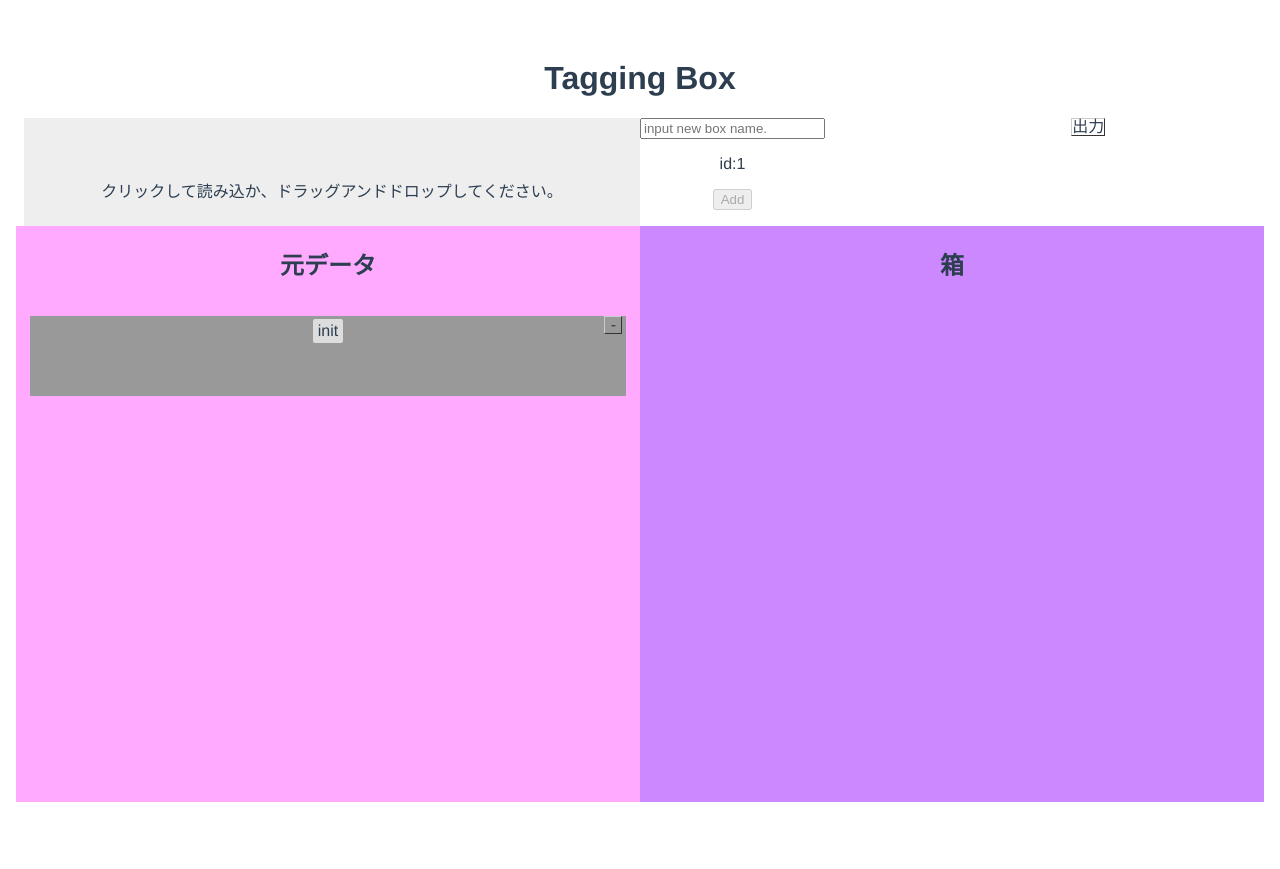
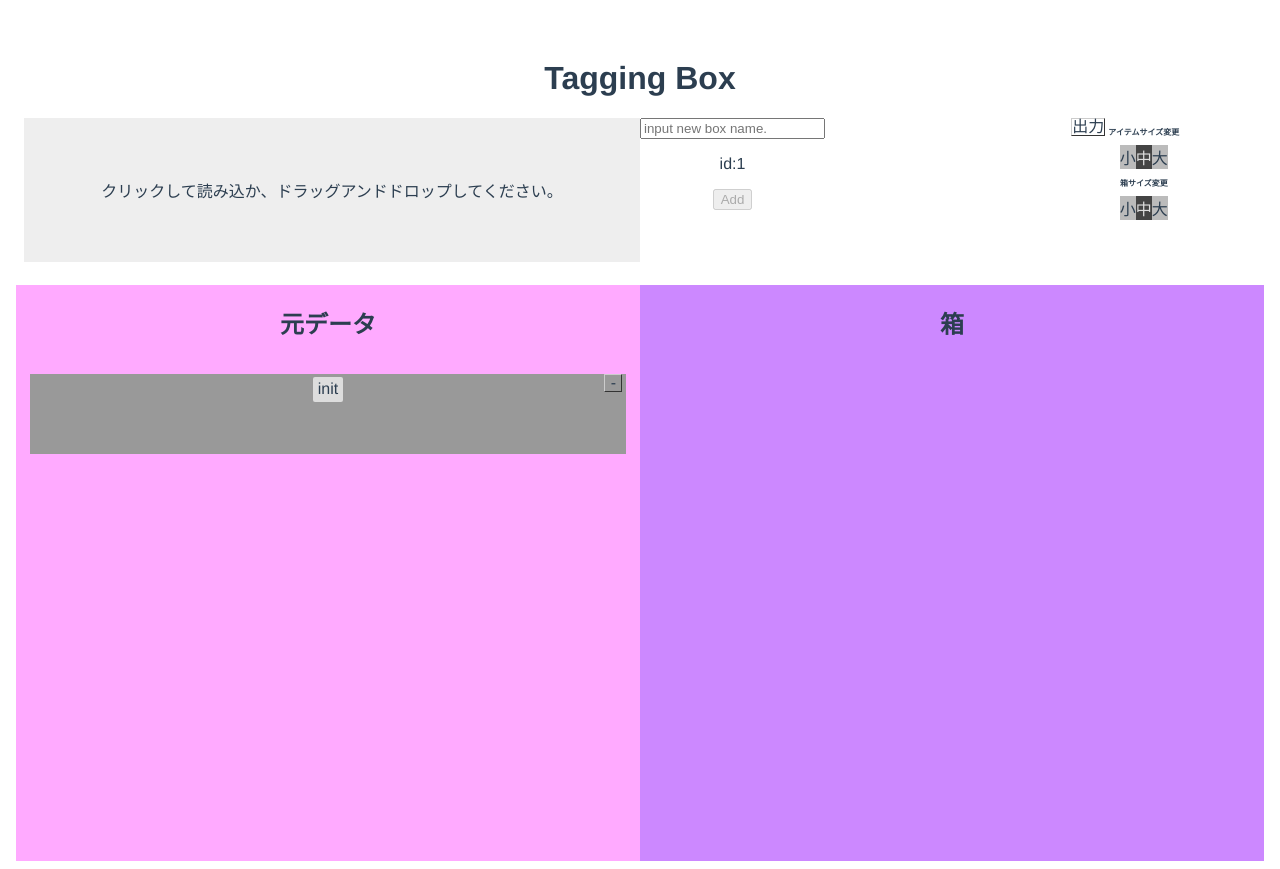
Before and after one commit to aiwaka/tagging_box, a Vue app: page / in a window 1280 px wide. Before the commit the page ends 810 px from the top, so only its background shows below. Built offline with nearby package versions, Linux system fonts and the light colour scheme.

Commit message:
view fix and size switch added

```diff
--- a/src/App.vue
+++ b/src/App.vue
@@ -1,5 +1,6 @@
 <template>
   <div id="app">
+    <h1>Tagging Box</h1>
     <menubar />
     <!-- <img alt="Vue logo" src="./assets/logo.png" /> -->
     <!-- <HelloWorld msg="Welcome to Your Vue.js App" /> -->
--- a/src/components/BoxBlock.vue
+++ b/src/components/BoxBlock.vue
@@ -78,6 +78,16 @@ export default {
     };
   },
   computed: {
+    boxViewSize() {
+      return this.$store.state.itemViewSize;
+    },
+    viewSizeClass() {
+      return {
+        small: this.boxViewSize === 0,
+        middle: this.boxViewSize === 1,
+        large: this.boxViewSize === 2,
+      };
+    },
     thisBoxIdx() {
       return this.$store.state.boxData.findIndex(
         (e) => e.boxId === this.boxData.boxId
--- a/src/components/ItemBlock.vue
+++ b/src/components/ItemBlock.vue
@@ -4,6 +4,7 @@
     class="item-block"
     draggable="true"
     v-on:dragstart="dragItem($event, item.itemId, boxId)"
+    :class="viewSizeClass"
   >
     <div class="item-block__container">
       <p>{{ item.name }}</p>
@@ -15,6 +16,18 @@
 export default {
   name: "ItemBlock",
   props: ["item", "boxId"],
+  computed: {
+    itemViewSize() {
+      return this.$store.state.itemViewSize;
+    },
+    viewSizeClass() {
+      return {
+        small: this.itemViewSize === 0,
+        middle: this.itemViewSize === 1,
+        large: this.itemViewSize === 2,
+      };
+    },
+  },
   methods: {
     dragItem(event, itemId, boxId) {
       event.dataTransfer.effectAllowed = "move";
@@ -32,10 +45,26 @@ export default {
 .item-block {
   margin: 0.4rem 0.6rem;
 }
+.item-block.small {
+  width: 3.5rem;
+  font-size: 0.5rem;
+}
+.item-block.middle {
+  width: 6rem;
+  font-size: 0.8rem;
+}
+.item-block.large {
+  width: 7.5rem;
+  font-size: 1.2rem;
+}
 .item-block__container {
   border: 4px ridge #880;
   background-color: #ee2;
   padding: 0.1rem 0.8rem;
   margin: 0.2rem 0.4rem;
 }
+.small .item-block__container {
+  padding: 0px;
+  margin: 0.1rem 0.1rem;
+}
 </style>
--- a/src/components/Menubar.vue
+++ b/src/components/Menubar.vue
@@ -1,11 +1,11 @@
 <template>
   <!-- 画面上部の、アプリ名や読み込み書き出しを行うメニューバー -->
   <div class="menubar">
-    <h1>Tagging Box</h1>
     <div class="menubar__tools-container">
       <file-opener />
       <add-box />
       <output-data />
+      <view-size-switch />
     </div>
   </div>
 </template>
@@ -14,12 +14,14 @@
 import FileOpener from "./FileOpener.vue";
 import AddBox from "./AddBox.vue";
 import OutputData from "./OutputData.vue";
+import ViewSizeSwitch from "./ViewSizeSwitch.vue";
 export default {
   name: "Menubar",
   components: {
     FileOpener,
     AddBox,
     OutputData,
+    ViewSizeSwitch,
   },
 };
 </script>
--- a/src/components/ViewSizeSwitch.vue
+++ b/src/components/ViewSizeSwitch.vue
@@ -1,19 +1,31 @@
 <template>
   <div class="view-size-switch">
-    <div class="item-size-switch">
+    <div class="switch-container">
       <h3>アイテムサイズ変更</h3>
-      <div class="switch-container">
-        <div class="size-button" :class="{ active: activeSize === 0 }">大</div>
-        <div class="size-button" :class="{ active: activeSize === 1 }">中</div>
-        <div class="size-button" :class="{ active: activeSize === 2 }">小</div>
+      <div class="switch-box">
+        <div
+          v-for="(text, index) of labelText"
+          class="size-button"
+          :class="{ active: activeItemSize === index }"
+          :key="index"
+          v-on:click.prevent="setItemViewSize(index)"
+        >
+          {{ text }}
+        </div>
       </div>
     </div>
-    <div class="box-size-switch">
+    <div class="switch-container">
       <h3>箱サイズ変更</h3>
-      <div class="switch-container">
-        <div class="size-button" :class="{ active: activeBox === 0 }">大</div>
-        <div class="size-button" :class="{ active: activeBox === 1 }">中</div>
-        <div class="size-button" :class="{ active: activeBox === 2 }">小</div>
+      <div class="switch-box">
+        <div
+          v-for="(text, index) of labelText"
+          class="size-button"
+          :class="{ active: activeBoxSize === index }"
+          :key="index"
+          v-on:click.prevent="setBoxViewSize(index)"
+        >
+          {{ text }}
+        </div>
       </div>
     </div>
   </div>
@@ -24,27 +36,53 @@ export default {
   name: "ViewSizeSwitch",
   data() {
     return {
-      activeSize: 1,
-      activeBox: 1,
+      labelText: ["小", "中", "大"],
     };
+  },
+  computed: {
+    activeItemSize() {
+      return this.$store.state.itemViewSize;
+    },
+    activeBoxSize() {
+      return this.$store.state.boxViewSize;
+    },
+  },
+  methods: {
+    setItemViewSize(value) {
+      this.$store.commit("setItemViewSize", { value });
+    },
+    setBoxViewSize(value) {
+      this.$store.commit("setBoxViewSize", { value });
+    },
   },
 };
 </script>
 
-<style scoped>
+<style>
+h3 {
+  font-size: 0.5rem;
+}
 .view-size-switch {
   display: flex;
   flex-direction: column;
 }
 .switch-container {
   display: flex;
+  flex-direction: column;
+  justify-content: center;
+}
+.switch-box {
+  display: flex;
   padding: 0;
+  margin: 0 auto;
 }
 .size-button {
   margin: 0;
   background-color: #bbb;
+  cursor: pointer;
 }
 .size-button.active {
   background-color: #444;
+  color: #ddd;
 }
 </style>
--- a/src/store/index.js
+++ b/src/store/index.js
@@ -6,12 +6,21 @@ Vue.use(Vuex);
 export default new Vuex.Store({
   state: {
     fileLoaded: false,
+    itemViewSize: 1,
+    boxViewSize: 1,
     itemData: [],
     boxData: [{ boxId: 0, boxName: "init", contents: [] }],
     nextBoxId: 1,
     fileName: "output.json",
   },
   mutations: {
+    setItemViewSize(state, { value }) {
+      state.itemViewSize = value;
+    },
+    setBoxViewSize(state, { value }) {
+      state.boxViewSize = value;
+    },
+
     setFirstData(state, { firstData, fileName }) {
       if (!("itemId" in firstData[0])) {
         // itemIdプロパティを持っていない場合番号を付与する
```
